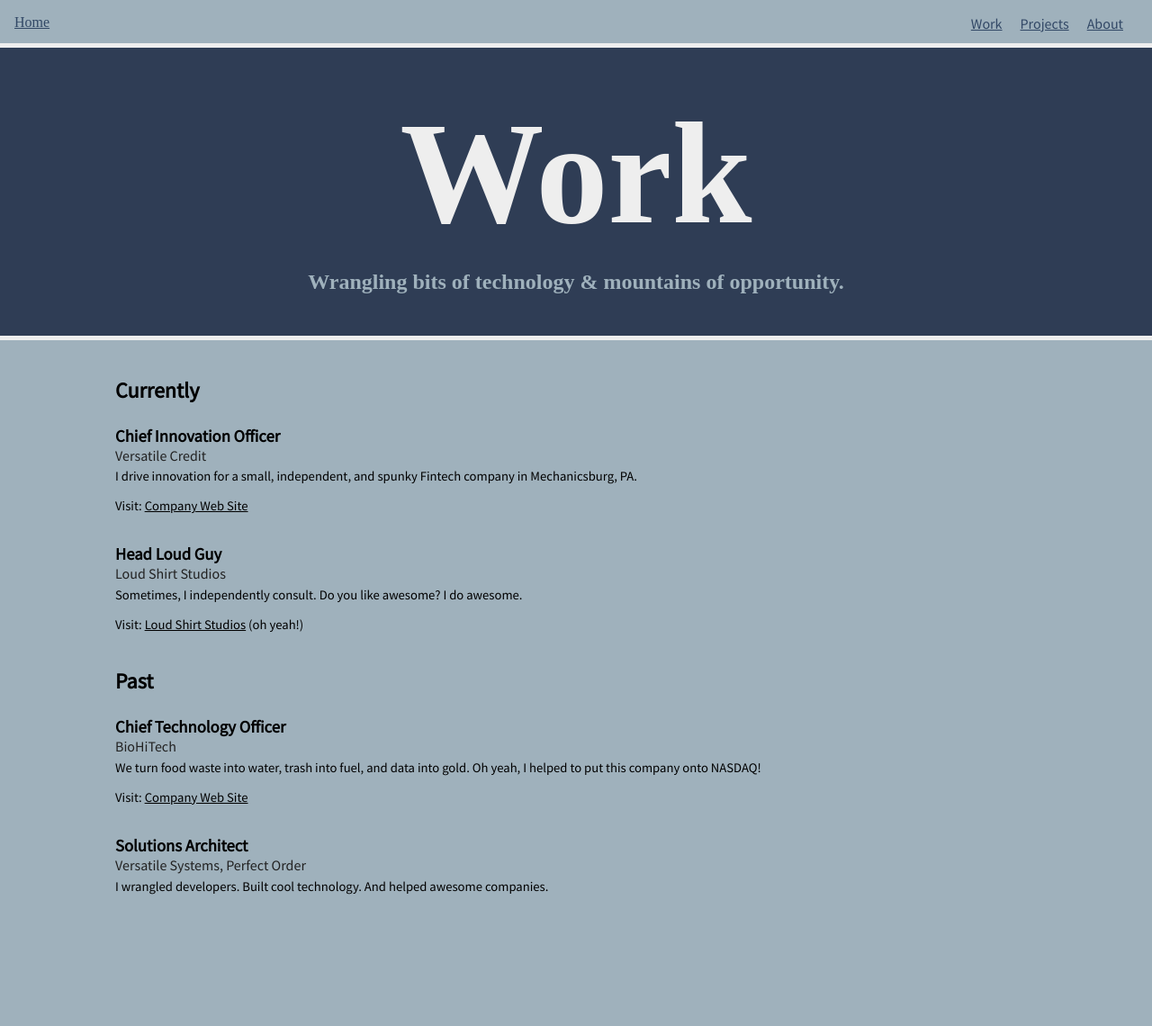
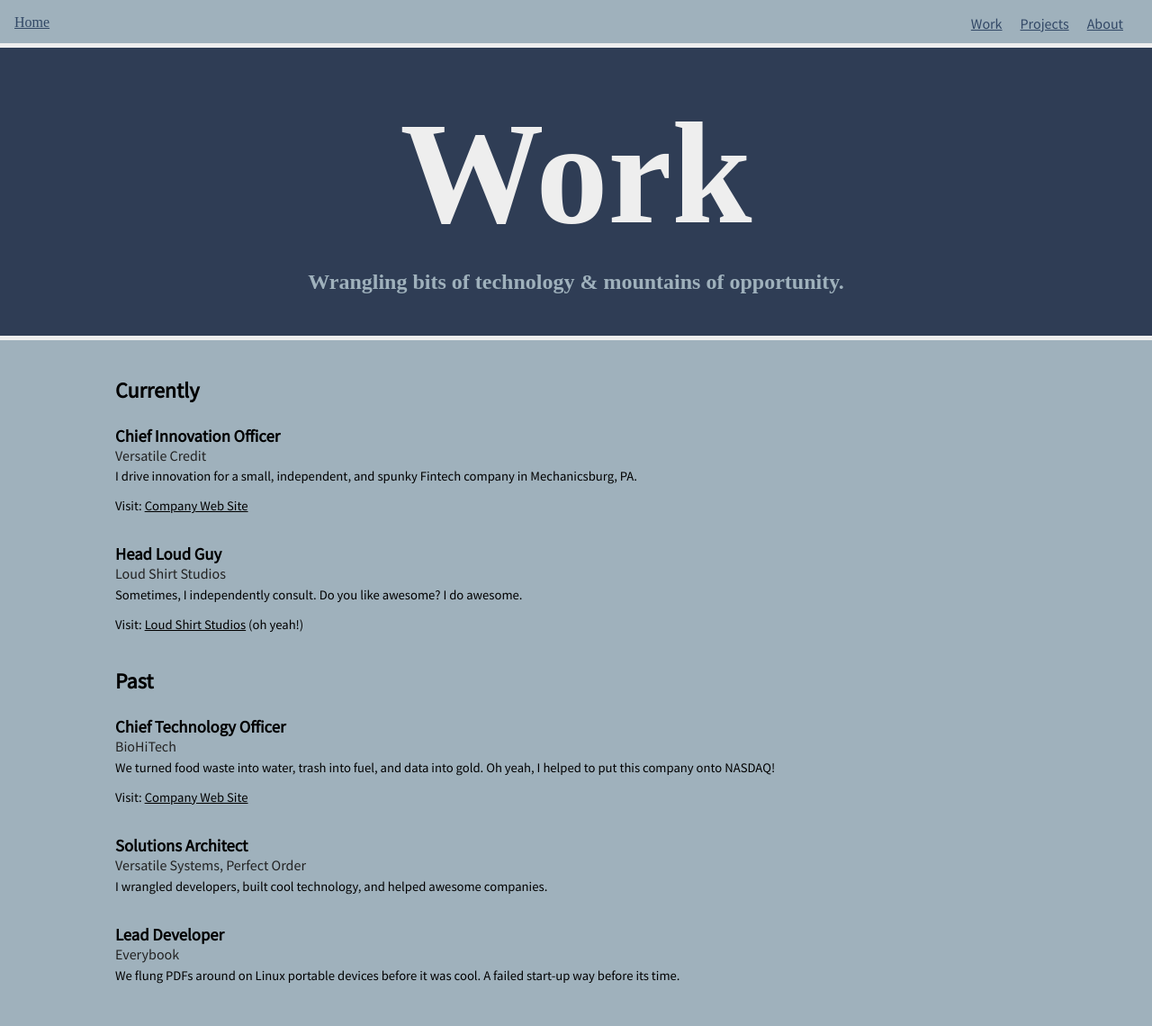
Before and after one commit to billkratzer/thekratzers-website-old, a Jekyll site: the page built from work.html, in a window 1280 px wide. Shown: the whole page at 90% size. Built offline with Jekyll 4.4.1, drawn with Linux system fonts in a browser that asks for light colours; nearby versions of some CDN libraries; some web fonts are replaced; before the commit the page ends 1041 px from its top, so only the background shows below that.

Commit message:
Updating work history

```diff
--- a/work.html
+++ b/work.html
@@ -36,7 +36,7 @@
                         <div class="work_title">Chief Technology Officer</div>
                         <div class="work_company">BioHiTech</div>
                         <div class="work_description">
-                            We turn food waste into water, trash into fuel, and data into gold.  Oh yeah, I helped to put this company onto NASDAQ!
+                            We turned food waste into water, trash into fuel, and data into gold.  Oh yeah, I helped to put this company onto NASDAQ!
                         </div>
                         <div class="work_link">Visit: <a href="http://biohitech.com" target="_blank">Company Web Site</a></div>
                     </li>
@@ -44,7 +44,14 @@
                         <div class="work_title">Solutions Architect</div>
                         <div class="work_company">Versatile Systems, Perfect Order</div>
                         <div class="work_description">
-                            I wrangled developers.  Built cool technology.  And helped awesome companies.
+                            I wrangled developers, built cool technology, and helped awesome companies.
+                        </div>
+                    </li>
+                    <li>
+                        <div class="work_title">Lead Developer</div>
+                        <div class="work_company">Everybook</div>
+                        <div class="work_description">
+                            We flung PDFs around on Linux portable devices before it was cool.   A failed start-up way before its time.
                         </div>
                     </li>
                 </ul>
```
